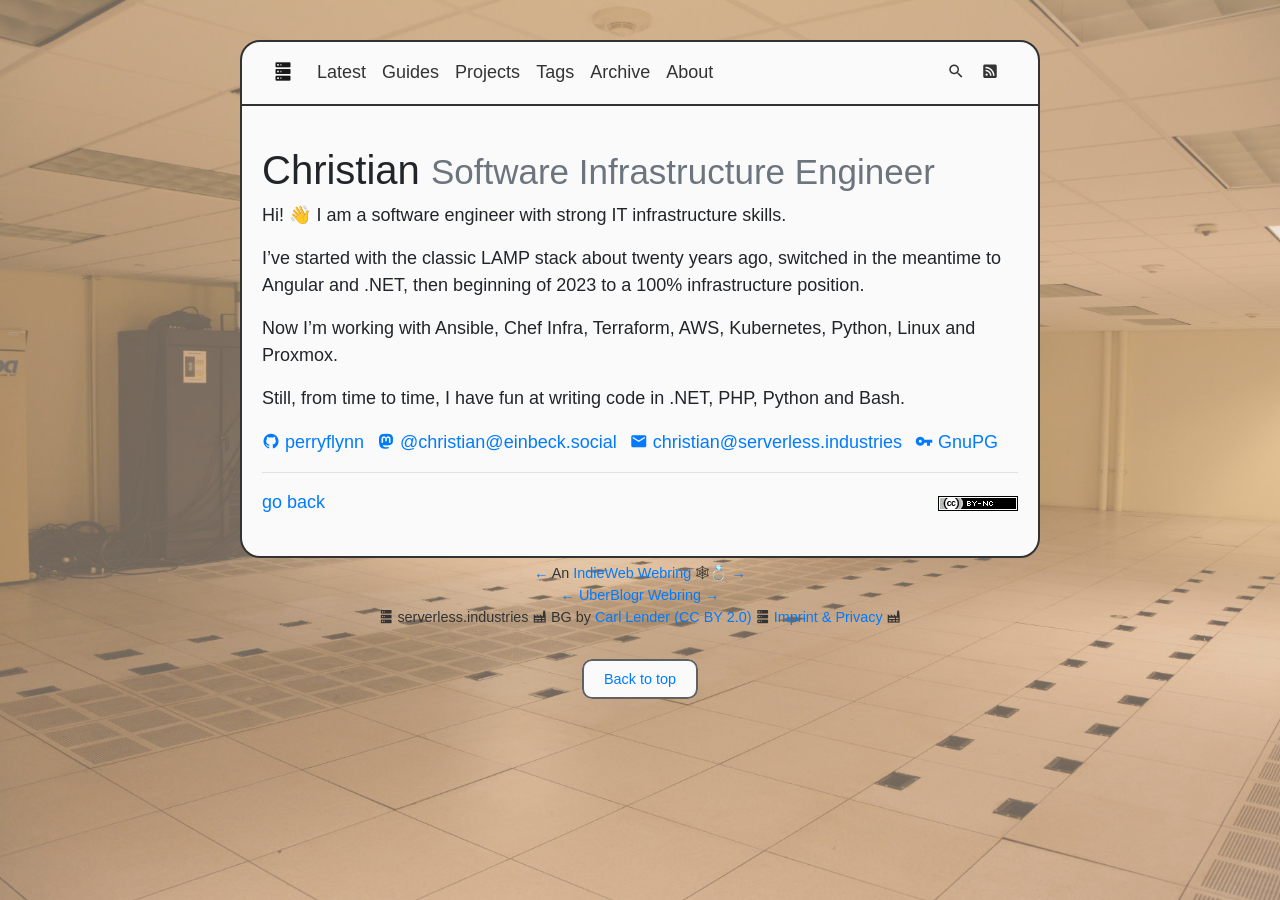
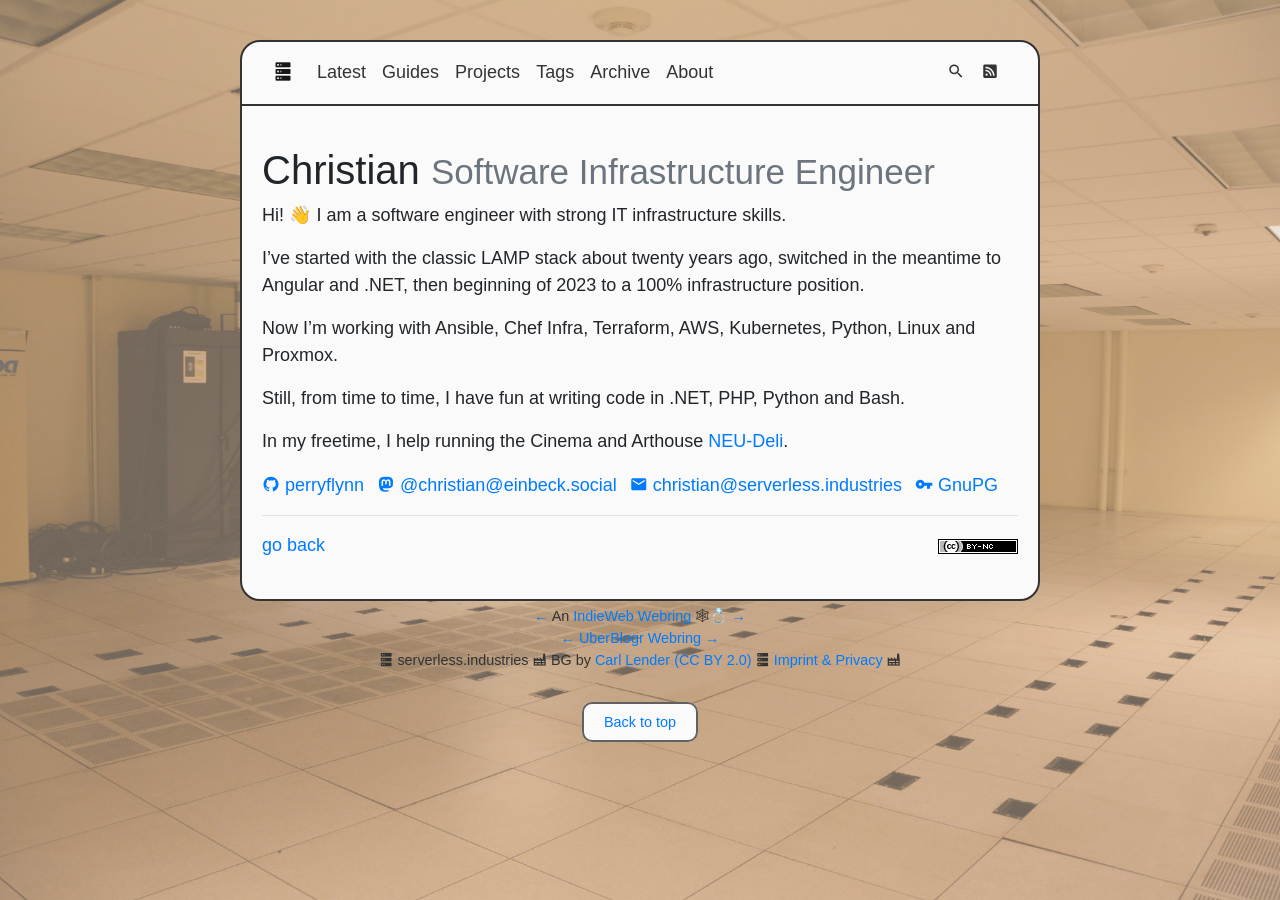
Before and after one commit to perryflynn/serverless.industries, a Jekyll site: the page built from src/_authors/christian.md, in a window 1280 px wide. Built offline with Jekyll 4.4.1, drawn with Linux system fonts in a browser that asks for light colours.

Commit message:
mention neu-deli

```diff
--- a/src/_authors/christian.md
+++ b/src/_authors/christian.md
@@ -1,6 +1,6 @@
 ---
 short_name: christian
-short_text: 'Hi! 👋 My name is <span class="p-name">Christian</span>. I am a software engineer with strong IT infrastructure skills.'
+short_text: 'Hi! 👋 My name is <span class="p-name">Christian</span>. I am a software engineer with strong IT infra&shy;structure skills. I help running the Cinema and Arthouse NEU-Deli in Einbeck in my freetime.'
 name: Christian
 job: Software Infrastructure Engineer
 mastodon: https://einbeck.social/@christian
@@ -20,3 +20,5 @@ switched in the meantime to Angular and .NET, then beginning of
 Now I'm working with Ansible, Chef Infra, Terraform, AWS, Kubernetes, Python, Linux and Proxmox.
 
 Still, from time to time, I have fun at writing code in .NET, PHP, Python and Bash.
+
+In my freetime, I help running the Cinema and Arthouse [NEU-Deli](https://neu-deli.de).
```
